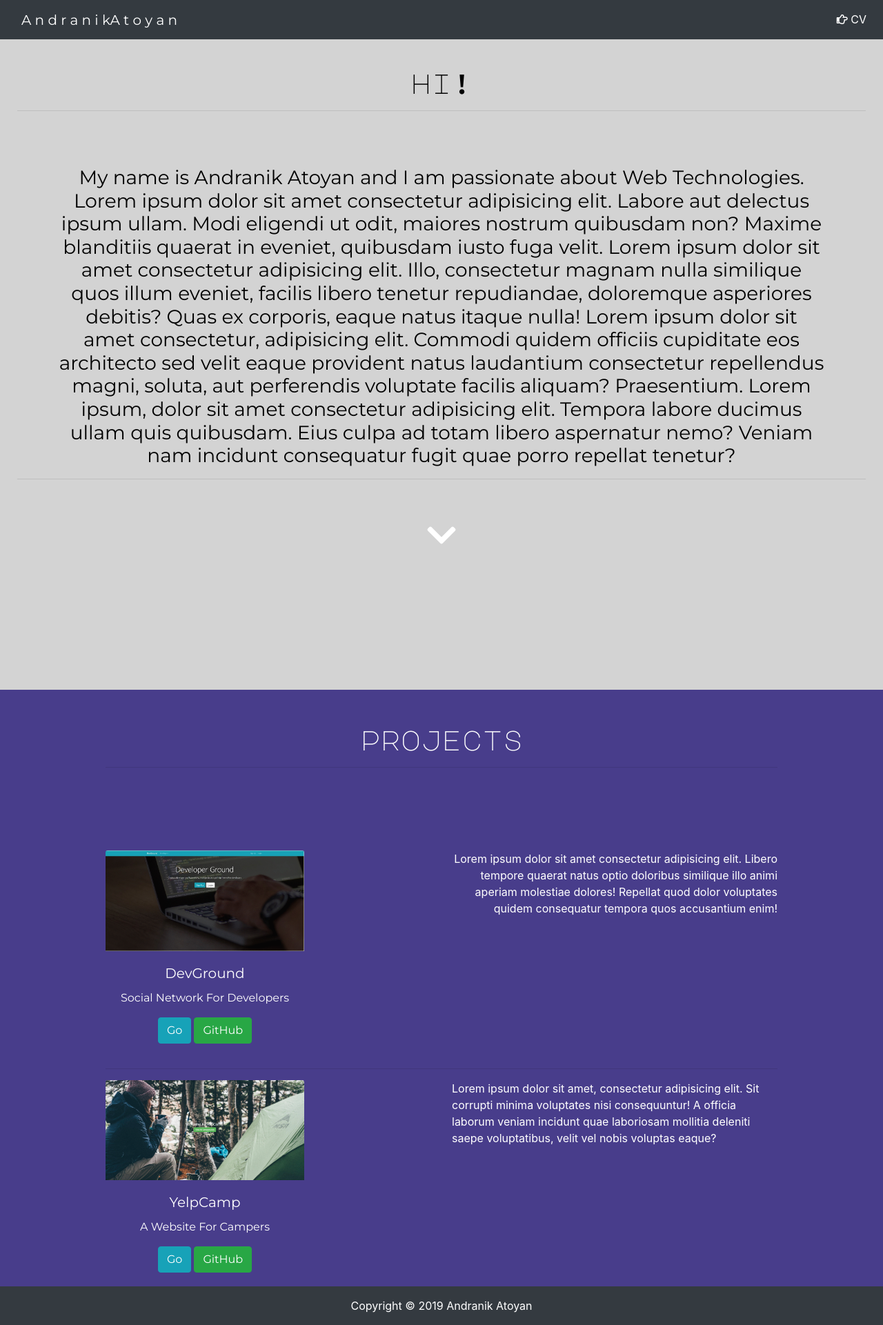
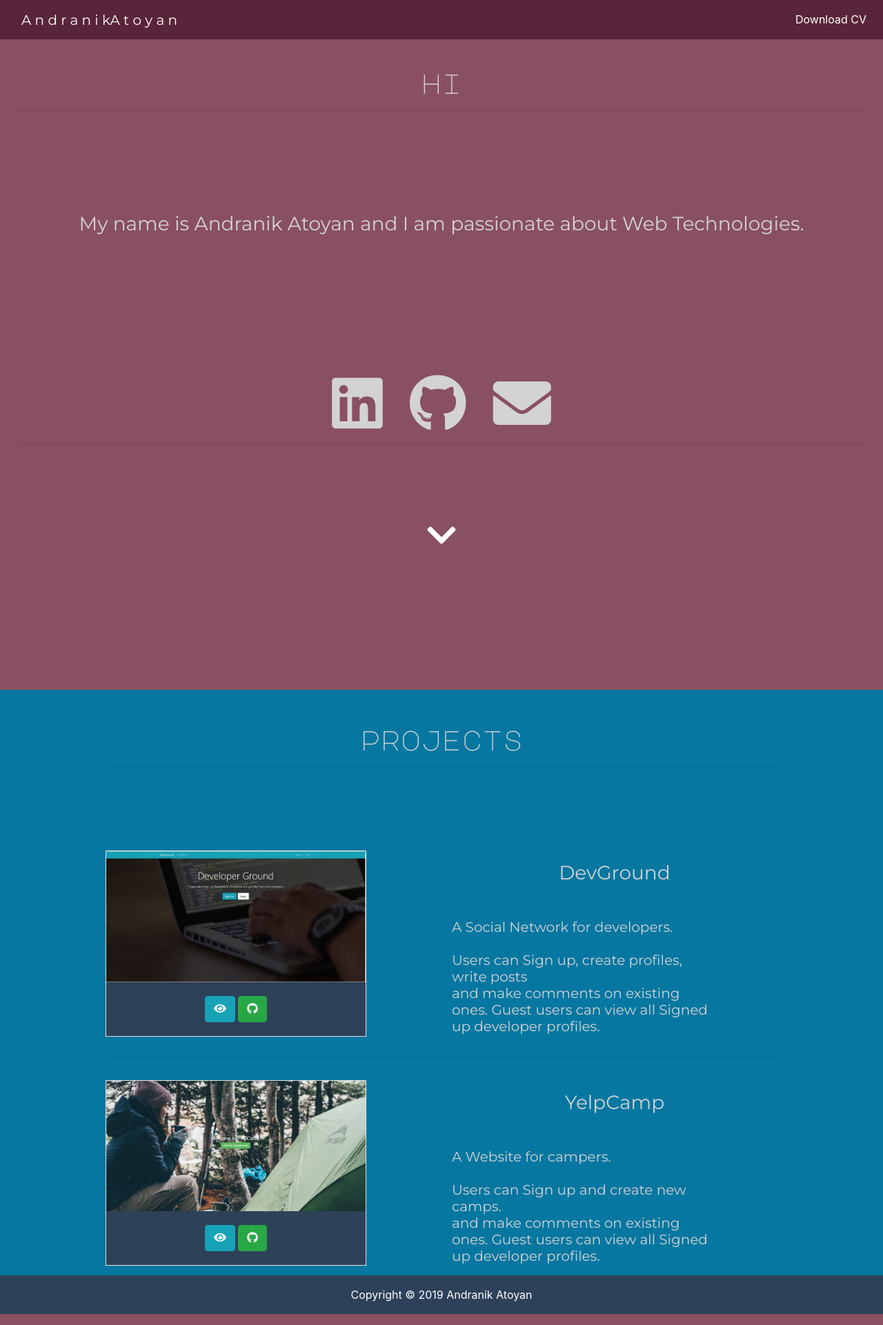
Before and after one commit to atoyan/Portfolio, a Node server app: page / in a window 1280 px wide. Shown: the whole page at 69% size. Run offline with Node 20, Linux system fonts and the light colour scheme; some libraries are stand-ins or nearby versions.

Commit message:
completely changed looks

```diff
--- a/public/scripts/main.js
+++ b/public/scripts/main.js
@@ -31,11 +31,13 @@ window.addEventListener("scroll", function() {
     btn.classList.add("fas", "fa-chevron-up", "fa-3x");
     document.getElementById("navigation-arrow").classList = "";
     document.getElementById("navigation-arrow").classList.add("fixed-top");
+    document.getElementById("navbar").style.backgroundColor = "#2d4159";
   } else {
     btn.className = "";
     btn.classList.add("fas", "fa-chevron-down", "fa-3x");
     document.getElementById("navigation-arrow").classList = "";
     document.getElementById("navigation-arrow").classList.add("fixed-bottom");
+    document.getElementById("navbar").style.backgroundColor = "#59253a";
   }
 });
 
--- a/public/stylesheets/main.css
+++ b/public/stylesheets/main.css
@@ -4,8 +4,32 @@ html {
 body {
   min-height: 1080px;
   margin: 0 auto;
+  line-height: 1.6;
 }
 
+.grey-href {
+  color: lightgrey;
+}
+i:hover {
+  color: #0677a1;
+}
+.animated-icon {
+  animation-name: titleAnimation;
+  animation-duration: 3s;
+}
+.card-body {
+  background-color: #2d4159;
+}
+.navbar {
+  background-color: #59253a;
+  border-color: white;
+}
+.navbar span {
+  color: white;
+}
+.navbar i {
+  color: white;
+}
 .projects {
   width: 100%;
   margin: 0 auto;
@@ -27,10 +51,10 @@ body {
   background-color: transparent;
   min-height: 1000px;
 
-  background: lightgray;
+  background: #895061;
 }
 .backgroundImage {
-  background: darkslateblue;
+  background: #0677a1;
 }
 
 #navbarName {
@@ -47,9 +71,15 @@ body {
   color: white;
 }
 
+.project-description {
+  font-family: "Montserrat", sans-serif;
+  width: 80%;
+}
+
 .card-transparent {
   font-family: "Montserrat", sans-serif;
-  color: white;
+  color: lightgrey;
+  width: 80%;
 }
 #downloadText {
   font-family: "Montserrat", sans-serif;
@@ -63,21 +93,19 @@ body {
 }
 
 #about-title {
-  color: black;
-  animation-name: reverseColorAnimation;
+  color: lightgray;
+  animation-name: titleAnimation;
   animation-duration: 3s;
   font-family: "Major Mono Display", monospace;
 }
 #about-text {
   font-family: "Montserrat", sans-serif;
   text-align: center;
-  color: black;
-  animation-name: reverseColorAnimation;
-  animation-duration: 3s;
+  color: lightgrey;
 }
 
 .card-text {
-  animation-name: colorAnimation;
+  animation-name: title;
   animation-duration: 3s;
 }
 
@@ -87,12 +115,14 @@ body {
 
 .footer {
   margin: 0 auto;
+  background-color: #2d4159;
 }
 
 #projects {
   margin: 0 auto;
   width: 80%;
-  background: darkslateblue;
+  background: #0677a1;
+  color: lightgrey;
 }
 
 #projectsTitle {
@@ -143,3 +173,12 @@ body {
     color: grey;
   }
 }
+
+@keyframes titleAnimation {
+  from {
+    color: #895061;
+  }
+  to {
+    color: lightgrey;
+  }
+}
--- a/views/index.ejs
+++ b/views/index.ejs
@@ -29,7 +29,7 @@
   <body>
     <!-- Navbar -->
     <div class="mx-auto">
-      <nav class="navbar fixed-top navbar-expand-lg navbar-dark bg-dark">
+      <nav id='navbar' class="navbar fixed-top navbar-expand-lg ">
         <a class="navbar-brand" href="/">
          <div class="container-fluid"> <span id="navbarName">
           <span id="1" hidden>A</span>
@@ -68,8 +68,8 @@
               <a class="nav-link " href="/download">
                 <span id="downloadText" >
                </span
-                ><i class="far fa-hand-point-right fa-1x"></i>
-                 <span>CV</span><br />
+                >
+                 <span>Download CV</span><br />
               </a>
             </li>
           </ul>
@@ -91,17 +91,28 @@
             <br />
             <br />
 
-            hi!
+            hi
             <hr />
             <br>
           </h1>
           <p>
             <h3 id="about-text" class="container">
+              <br>
+              <br>
+
                  My name is Andranik Atoyan and I am passionate about Web Technologies.
-                 Lorem ipsum dolor sit amet consectetur adipisicing elit. Labore aut delectus ipsum ullam. Modi eligendi ut odit, maiores nostrum quibusdam non? Maxime blanditiis quaerat in eveniet, quibusdam iusto fuga velit.
-                 Lorem ipsum dolor sit amet consectetur adipisicing elit. Illo, consectetur magnam nulla similique quos illum eveniet, facilis libero tenetur repudiandae, doloremque asperiores debitis? Quas ex corporis, eaque natus itaque nulla!
-                 Lorem ipsum dolor sit amet consectetur, adipisicing elit. Commodi quidem officiis cupiditate eos architecto sed velit eaque provident natus laudantium consectetur repellendus magni, soluta, aut perferendis voluptate facilis aliquam? Praesentium.
-                 Lorem ipsum, dolor sit amet consectetur adipisicing elit. Tempora labore ducimus ullam quis quibusdam. Eius culpa ad totam libero aspernatur nemo? Veniam nam incidunt consequatur fugit quae porro repellat tenetur?
+                 <br>
+                 <br>
+                 <br>
+                 <br>
+                 <br>
+                 <br>
+                 <br>
+                <span><a href="https://no.linkedin.com/in/andranik-atoyan-627228112" class='grey-href'><i class="fab fa-linkedin fa-3x pl-3 pr-3 animated-icon"></i></a></span>
+                <span><a href="https://github.com/atoyan" class='grey-href'><i class="fab fa-github fa-3x pl-3 pr-3 animated-icon"></i></a></span>
+                <span><a href="mailto:atoyanandranik@gmail.com" class='grey-href'><i class="fas fa-envelope fa-3x pl-3 pr-3 animated-icon" ></i></a></span>
+
+
             </h3>
           </p>
 
@@ -132,38 +143,48 @@
   </h1>
   <div class="row" >
     <div class="col-md">
-      <div class="card-transparent" style="width: 18rem;">
+      <div class="card-transparent border" >
         <img
           src="files/devground.gif"
           class="card-img-top thumbnail img-fluid"
           alt="DevGround"
         />
         <div class="card-body">
-          <h5 class="card-title">DevGround</h5>
-          <p class="card-text">
-            Social Network For Developers
-          </p>
+
           <a
             href="https://devgroundapp.herokuapp.com/"
             class="btn btn-info"
-            >Go</a
+            ><i class="fas fa-eye"></i></a
           >
           <a
             href="https://github.com/atoyan/DevGround"
             class="btn btn-success"
-            >GitHub</a
+            ><i class="fab fa-github"></i></a
           >
         </div>
       </div>
     </div>
-    <div class="col-md text-right">Lorem ipsum dolor sit amet consectetur adipisicing elit. Libero tempore quaerat natus optio doloribus similique illo animi aperiam molestiae dolores! Repellat quod dolor voluptates quidem consequatur tempora quos accusantium enim!</div>
+    <div class="col-md text-right ">
+        <p class='project-description'>
+            <h3 class='text-center'>
+              DevGround
+              <br><br>
+            </h3>
+            <p class='text-center'>
+                <h5 class='project-description text-left'>A Social Network for developers. <br> <br> Users can Sign up, create profiles, write posts <br> and make comments on existing ones. Guest users can view all Signed up developer profiles.</h5>
+            </p>
+
+        </p>
+    </div>
 
 
   </div>
   <hr>
+  <hr>
   <div class="row">
-      <div class="col-md">
-          <div class="card-transparent" style="width: 18rem;">
+
+      <div class="col-md text-center">
+          <div class="card-transparent border" >
             <img
               class="thumbnail card-img-top img-fluid"
               src="files/yelpcamp.gif"
@@ -171,27 +192,34 @@
               alt="YelpCamp"
             />
             <div class="card-body">
-              <h5 class="card-title">YelpCamp</h5>
-              <p class="card-text">
-                A Website For Campers
-              </p>
-              <a
+                         <a
                 href="http://websiteforcampers.herokuapp.com/"
                 class="btn btn-info"
-                >Go</a
+                ><i class="fas fa-eye"></i></a
               >
               <a
                 href="https://github.com/atoyan/YelpCamp"
                 class="btn btn-success"
-                >GitHub</a
+                ><i class="fab fa-github"></i></a
               >
             </div>
           </div>
 
         </div>
-        <div class="col-md text-left">
-          Lorem ipsum dolor sit amet, consectetur adipisicing elit. Sit corrupti minima voluptates nisi consequuntur! A officia laborum veniam incidunt quae laboriosam mollitia deleniti saepe voluptatibus, velit vel nobis voluptas eaque?
-        </div>
+        <div class="col-md text-left ">
+            <p class='project-description'>
+                <h3 class='text-center'>
+                  YelpCamp
+                  <br>
+                  <br>
+                </h3>
+                <p class='text-center'>
+                    <h5 class='project-description text-left'>A Website for campers. <br> <br> Users can Sign up and create new camps. <br> and make comments on existing ones. Guest users can view all Signed up developer profiles.</h5>
+                </p>
+
+            </p>
+           </div>
+
   </div>
 
 
@@ -207,7 +235,7 @@
     </div>
     <!-- Footer -->
     <div>
-      <div class="footer bg-dark  text-white p-3 text-center ">
+      <div class="footer text-white p-3 text-center ">
         Copyright © <%= new Date().getFullYear() %> Andranik Atoyan
       </div>
     </div>
```
